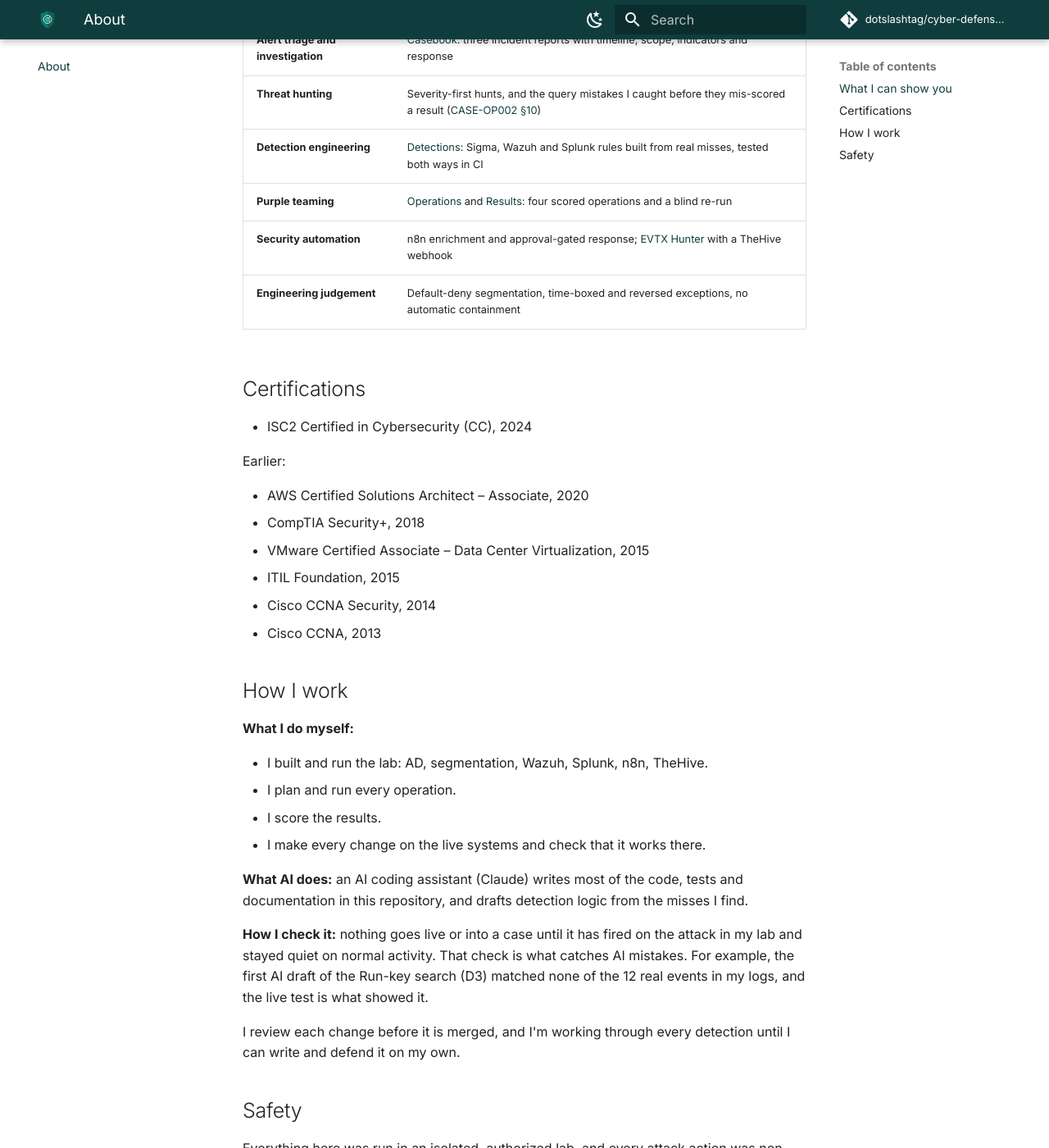
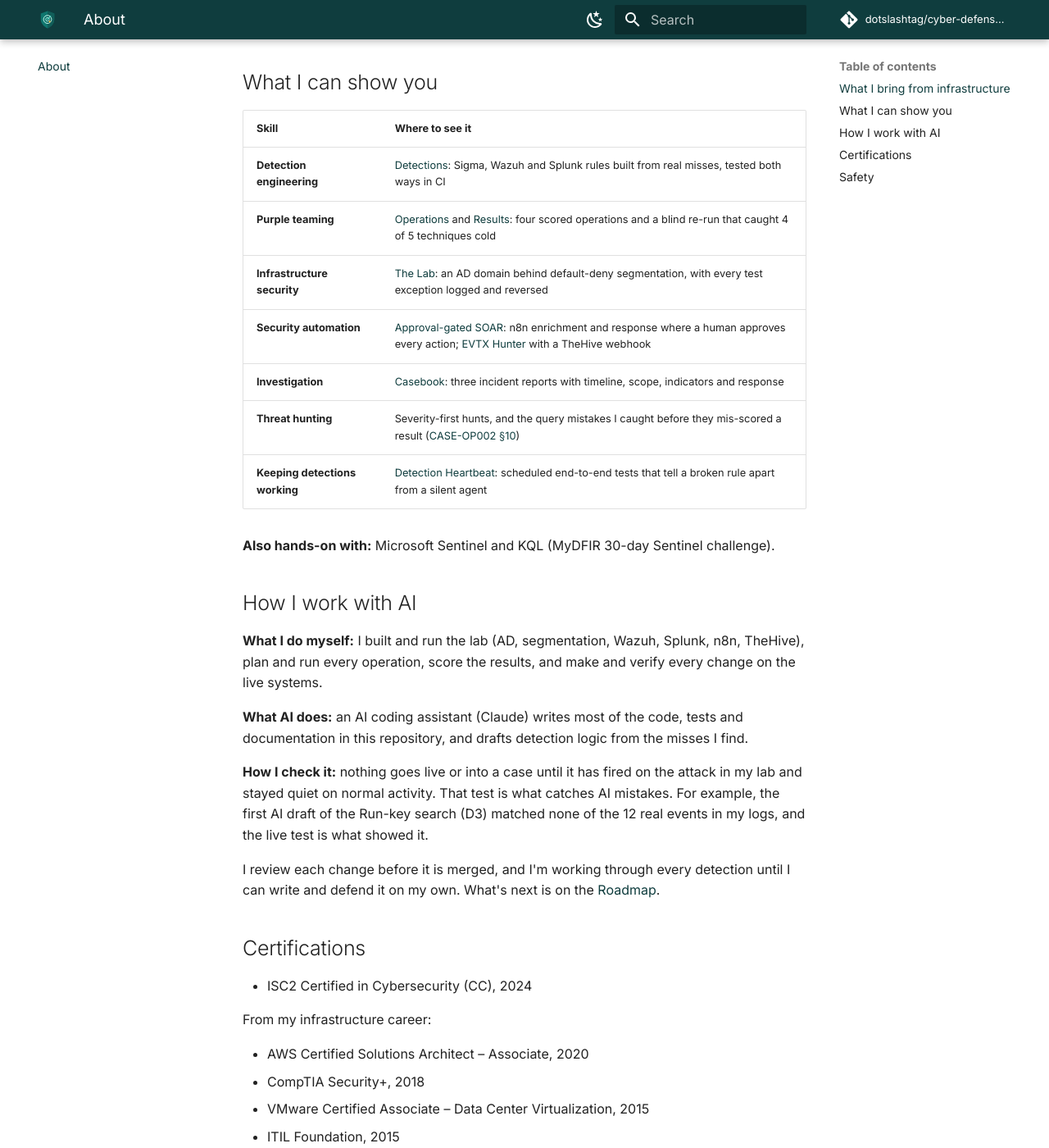
Before and after one commit to dotslashtag/cyber-defense-lab, an MkDocs documentation site: the page built from docs/about.md, in a window 1280 px wide and 1400 px high, scrolled down 740 px. Shown: the whole window at 82% size. Built offline with MkDocs 1.6.1 and Material for MkDocs 9.7.7, drawn with Linux system fonts in a browser that asks for light colours; comment, search, counter and statistics services are not loaded; some of the changed text lies outside the part shown.

Commit message:
docs(about): lead with the infrastructure-to-security story
Add what the infrastructure background brings, reorder skills with
engineering first, link the lab, SOAR and heartbeat pages, mention the
Sentinel/KQL work, and turn the AI section into 'How I work with AI'.

Co-Authored-By: Claude Opus 5.5 <noreply@anthropic.com>
Claude-Session: https://claude.ai/code/session_01YErguZPfGv658PYpMWkmZn

```diff
--- a/docs/about.md
+++ b/docs/about.md
@@ -4,40 +4,67 @@
      On the site: https://dotslashtag.github.io/cyber-defense-lab/about/
      Menu: About -->
 
-I'm **Joseph Henry Cariazo** (`dotslashtag` on GitHub). I've spent more than ten years
-running enterprise infrastructure. Now I attack it and build the detections that catch it.
+I'm **Joseph Henry Cariazo** (`dotslashtag` on GitHub). For more than ten years I ran
+enterprise infrastructure: Active Directory, networks, virtualization and the change
+control that kept them up. I'm now moving into security, and this lab is how I prove I
+can do the work, not just describe it.
 
-I'm looking for **security engineering, SOC engineering and detection engineering** roles,
-and for infrastructure security work: Active Directory, segmentation and hardening.
-
-This lab is where I practise the whole loop:
-
-1. Collect the right telemetry.
-2. Emulate a real intruder.
-3. Score honestly what was caught and what wasn't.
-4. Fix the gaps.
-5. Prove the fix with a cold re-run.
+**I'm looking for:** security engineering, SOC engineering and detection engineering
+roles, and infrastructure security work (Active Directory, segmentation, hardening).
 
 <!-- BUTTONS: edit the text in [ ] and the link in ( ); keep { .md-button } -->
-[:fontawesome-brands-linkedin: LinkedIn](https://www.linkedin.com/in/jhrcariazo){ .md-button .md-button--primary }
+[:fontawesome-brands-linkedin: Message me on LinkedIn](https://www.linkedin.com/in/jhrcariazo){ .md-button .md-button--primary }
 [:fontawesome-brands-github: GitHub](https://github.com/dotslashtag){ .md-button }
+
+## What I bring from infrastructure
+
+<!-- TIP: add one real number per line if you can (users, sites, servers, team size) -->
+
+- **I know how the systems work.** I built and ran the AD, network and server estates
+  that attackers target, so I read their logs as an operator, not only as an analyst.
+- **Change control and uptime.** Every detection and exception in this lab is planned,
+  tested, time-boxed and reversed, the same way I handled production changes.
+- **Working across teams.** Security engineers spend much of their time asking IT teams
+  to change things. I've been on the other side of that request for a decade.
+- **Explaining risk to managers.** As a manager I had to justify changes in business
+  terms, so I write for the person who has to make the decision.
 
 ## What I can show you
 
 | Skill | Where to see it |
 |---|---|
-| **Alert triage and investigation** | [Casebook](casebook/index.md): three incident reports with timeline, scope, indicators and response |
+| **Detection engineering** | [Detections](detections/index.md): Sigma, Wazuh and Splunk rules built from real misses, tested both ways in CI |
+| **Purple teaming** | [Operations](operations/index.md) and [Results](operations/results.md): four scored operations and a blind re-run that caught 4 of 5 techniques cold |
+| **Infrastructure security** | [The Lab](lab/index.md): an AD domain behind default-deny segmentation, with every test exception logged and reversed |
+| **Security automation** | [Approval-gated SOAR](lab/soar.md): n8n enrichment and response where a human approves every action; [EVTX Hunter](tools/evtx-hunter.md) with a TheHive webhook |
+| **Investigation** | [Casebook](casebook/index.md): three incident reports with timeline, scope, indicators and response |
 | **Threat hunting** | Severity-first hunts, and the query mistakes I caught before they mis-scored a result ([CASE-OP002 §10](casebook/op-002-stealth-tradecraft.md#10-analyst-notes-three-near-misses-in-my-own-queries)) |
-| **Detection engineering** | [Detections](detections/index.md): Sigma, Wazuh and Splunk rules built from real misses, tested both ways in CI |
-| **Purple teaming** | [Operations](operations/index.md) and [Results](operations/results.md): four scored operations and a blind re-run |
-| **Security automation** | n8n enrichment and approval-gated response; [EVTX Hunter](tools/evtx-hunter.md) with a TheHive webhook |
-| **Engineering judgement** | Default-deny segmentation, time-boxed and reversed exceptions, no automatic containment |
+| **Keeping detections working** | [Detection Heartbeat](tools/detection-heartbeat.md): scheduled end-to-end tests that tell a broken rule apart from a silent agent |
+
+**Also hands-on with:** Microsoft Sentinel and KQL (MyDFIR 30-day Sentinel challenge).
+
+## How I work with AI
+
+**What I do myself:** I built and run the lab (AD, segmentation, Wazuh, Splunk, n8n,
+TheHive), plan and run every operation, score the results, and make and verify every
+change on the live systems.
+
+**What AI does:** an AI coding assistant (Claude) writes most of the code, tests and
+documentation in this repository, and drafts detection logic from the misses I find.
+
+**How I check it:** nothing goes live or into a case until it has fired on the attack in
+my lab and stayed quiet on normal activity. That test is what catches AI mistakes. For
+example, the first AI draft of the Run-key search (D3) matched none of the 12 real events
+in my logs, and the live test is what showed it.
+
+I review each change before it is merged, and I'm working through every detection until I
+can write and defend it on my own. What's next is on the [Roadmap](roadmap.md).
 
 ## Certifications
 
 - ISC2 Certified in Cybersecurity (CC), 2024
 
-Earlier:
+From my infrastructure career:
 
 - AWS Certified Solutions Architect – Associate, 2020
 - CompTIA Security+, 2018
@@ -46,26 +73,6 @@ Earlier:
 - Cisco CCNA Security, 2014
 - Cisco CCNA, 2013
 
-## How I work
-
-**What I do myself:**
-
-- I built and run the lab: AD, segmentation, Wazuh, Splunk, n8n, TheHive.
-- I plan and run every operation.
-- I score the results.
-- I make every change on the live systems and check that it works there.
-
-**What AI does:** an AI coding assistant (Claude) writes most of the code, tests and documentation in this
-repository, and drafts detection logic from the misses I find.
-
-**How I check it:** nothing goes live or into a case until it has fired on the attack in my lab
-and stayed quiet on normal activity. That check is what catches AI mistakes. For example, the
-first AI draft of the Run-key search (D3) matched none of the 12 real events in my logs, and the
-live test is what showed it.
-
-I review each change before it is merged, and I'm working through every detection until I can
-write and defend it on my own.
-
 ## Safety
 
 Everything here was run in an isolated, authorized lab, and every attack action was
```
